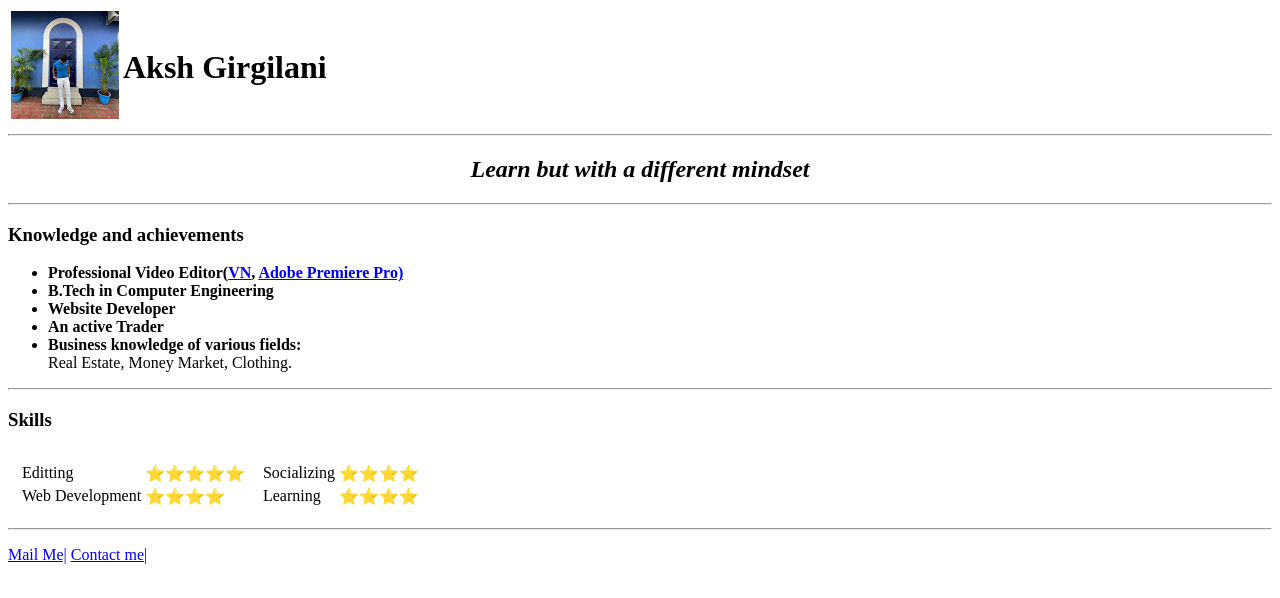
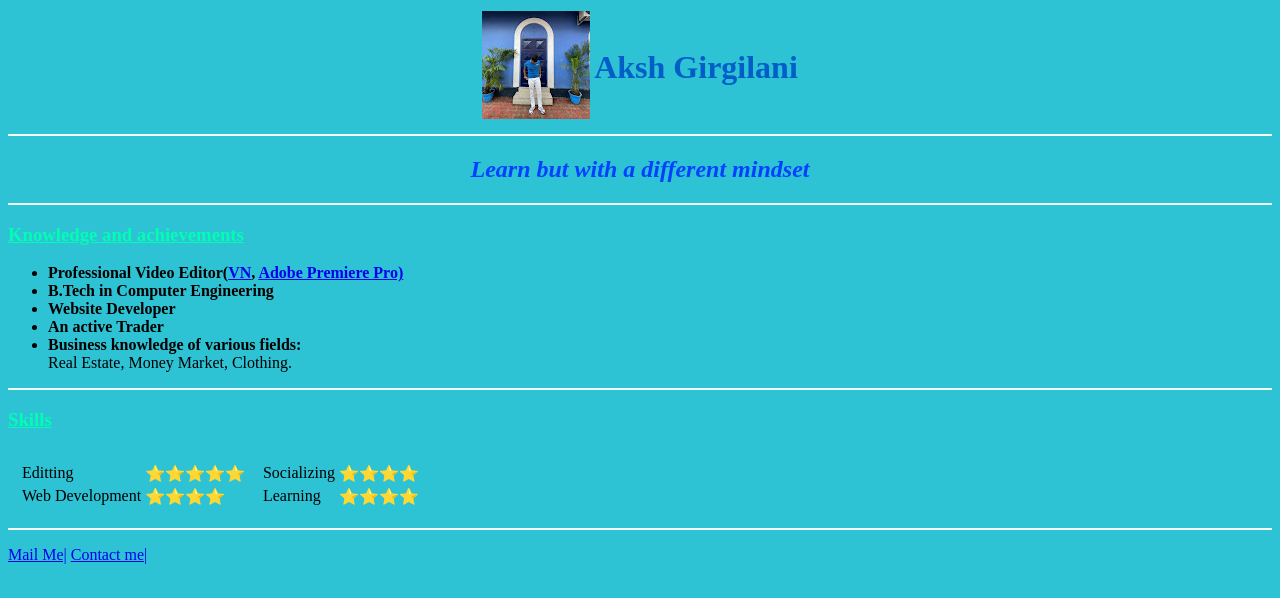
Before and after one commit to DragoAksh/cv, a plain HTML site: page index.html in a window 1280 px wide. Drawn offline with Linux system fonts and the light colour scheme.

Commit message:
Create index.html

```diff
--- a/index.html
+++ b/index.html
@@ -3,9 +3,10 @@
 <head>
     <meta charset="UTF-8">
     <title>Drago🔱</title>
+    <link rel="stylesheet" href="css/styles.css">
 </head>
 <body>
-    <table>
+    <table class="center">
         <tr>
             <td>
                 <img src="Images/dp.jpg" alt="Aksh's image">
@@ -18,7 +19,7 @@
     <hr>
     <h2 style="text-align:center;"><em>Learn but with a <strong>different mindset</strong></em></h2>
     <hr>
-    <h3>Knowledge and achievements</h3>
+    <h3><u>Knowledge and achievements</u></h3>
     <ul>
         <li><b>Professional Video Editor(<a href="https://www.instagram.com/drago.af/" target="_blank">VN</a>, <a href="https://www.youtube.com/@DragoVlogs/featured" target="_blank">Adobe Premiere Pro)</a></b></li>
         <li><b>B.Tech in Computer Engineering</b></li>
@@ -27,7 +28,7 @@
         <li><b>Business knowledge of various fields:</b><br>Real Estate, Money Market, Clothing.</li>
     </ul>
     <hr>
-    <h3>Skills</h3>
+    <h3><u>Skills</u></h3>
     <table cellspacing="10px;">
         <tr>
             <td>
@@ -65,7 +66,7 @@
     </table>
     <hr>
     <p><a href="mailto:aksh.girgilani@gmail.com" target="_blank">Mail Me|</a>
-    <a href="Contact.html" target="_blank">Contact me|</a></p>
+    <a href="C:\Users\KIIT\Documents\programs\webdevelop.html\Contact.html" target="_blank">Contact me|</a></p>
 
 </body>
 </html>
```
